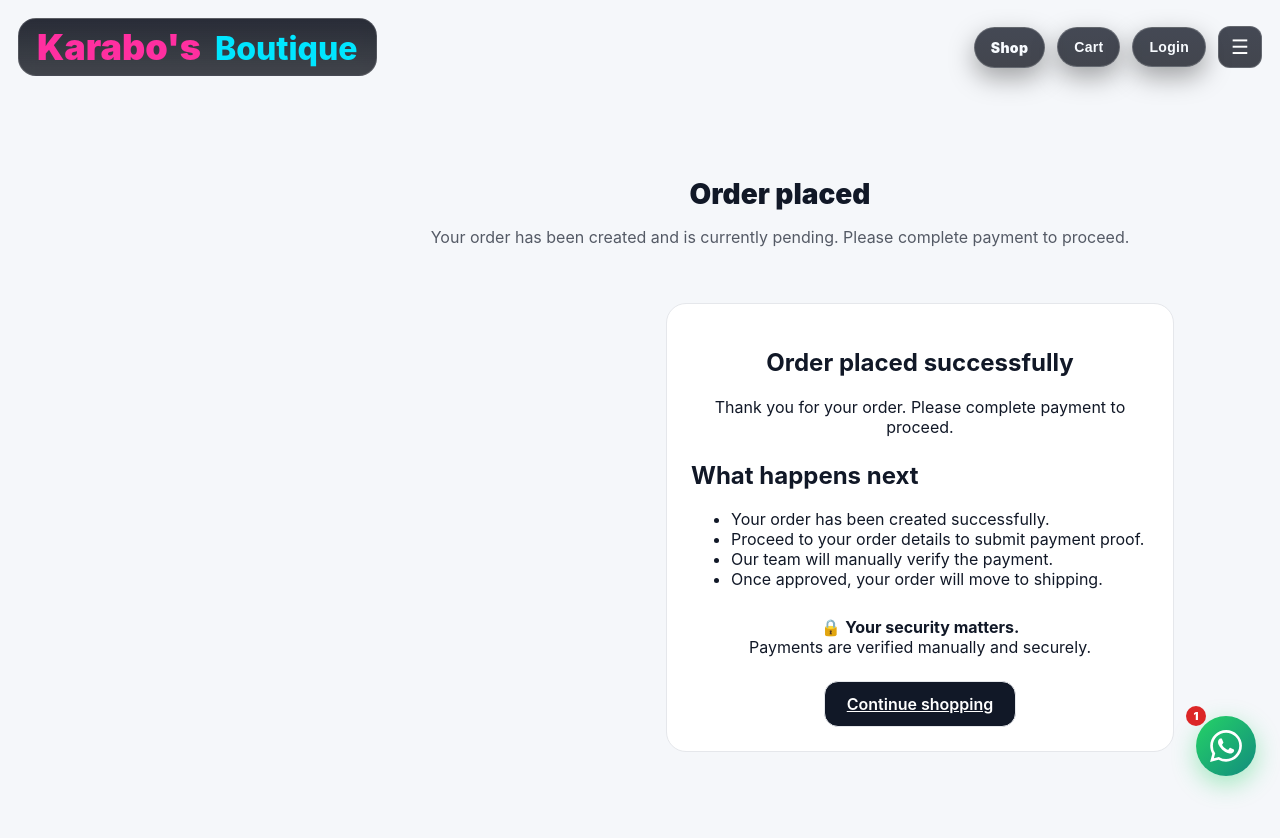
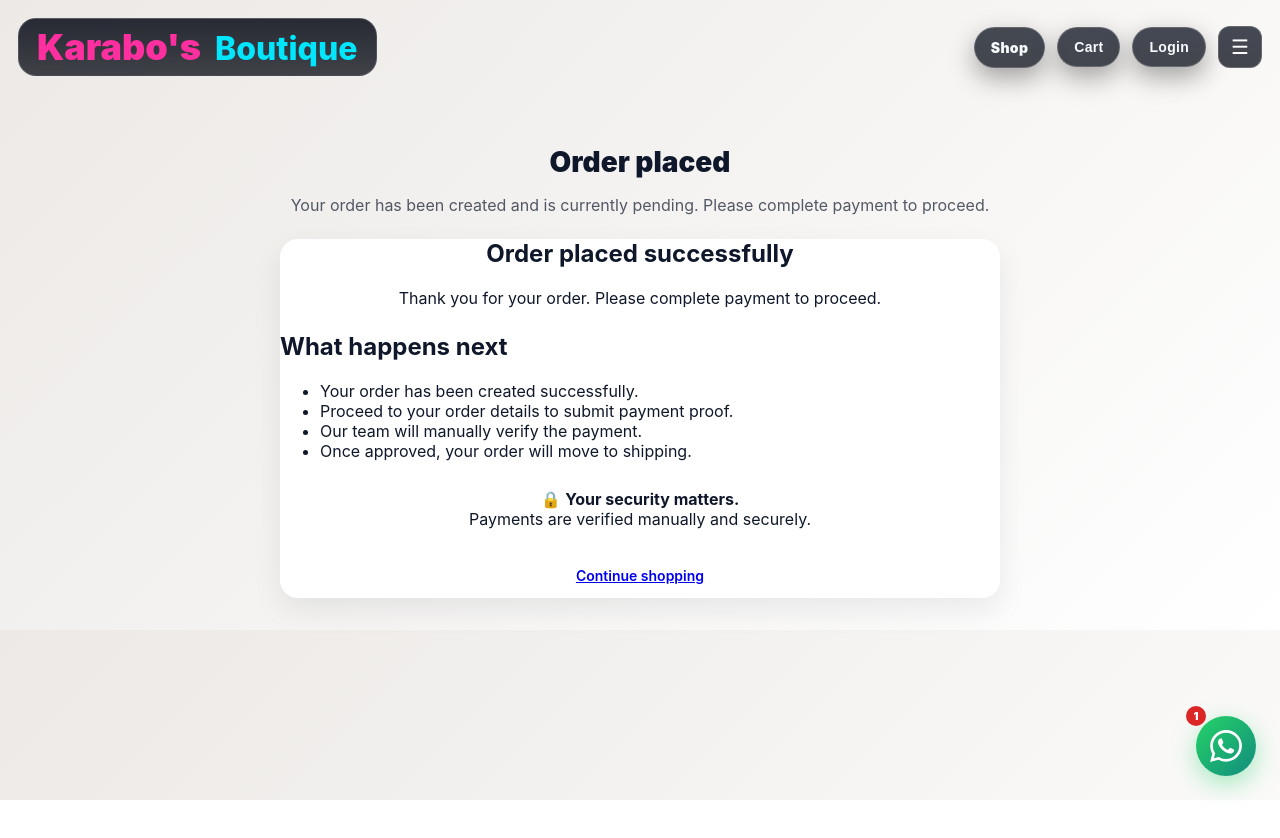
Before and after one commit to yvesf022/kkkkkk, a Next.js app: page /order-success in a window 1280 px wide. Shown: the top 838 px of the page. After the commit the page ends 800 px from the top, so only its background shows below. Built offline with nearby package versions, Linux system fonts and the light colour scheme; no server answers.

Commit message:
Fix: Critical backend bugs - added role column, fixed token handling, corrected route prefixes

```diff
--- a/styles/globals.css
+++ b/styles/globals.css
@@ -1,6 +1,6 @@
-/* ===============================
+/* =========================================
    RESET
-=============================== */
+========================================= */
 
 *,
 *::before,
@@ -12,238 +12,168 @@ html,
 body {
   margin: 0;
   padding: 0;
-  font-family:
-    -apple-system,
-    BlinkMacSystemFont,
-    "Inter",
-    "Segoe UI",
-    Roboto,
-    sans-serif;
-
-  background: #f5f7fa;
-  color: #111827;
+  font-family: Inter, system-ui, -apple-system, sans-serif;
+  background: linear-gradient(135deg, #ECE9E6, #FFFFFF);
+  color: #0F172A;
 }
 
-/* ===============================
-   DESIGN SYSTEM (2026 CALM)
-=============================== */
+/* =========================================
+   DESIGN TOKENS
+========================================= */
 
 :root {
-  --headerH: 84px;
-  --sidebarW: 280px;
+  --radius: 18px;
+  --shadow-soft: 0 12px 30px rgba(15, 23, 42, 0.08);
+  --shadow-hover: 0 20px 50px rgba(15, 23, 42, 0.12);
 
-  --bg: #f5f7fa;
-  --card: #ffffff;
-  --muted: #6b7280;
-  --border: #e5e7eb;
-  --primary: #111827;
-  --accent: #2563eb;
+  --navy: #0F2027;
+  --gold: #FFD700;
+  --champagne: #FFEFBA;
 
-  --radius-lg: 20px;
-  --radius-md: 14px;
-  --radius-sm: 10px;
+  --teal: #00C9A7;
+  --sky: #92FE9D;
+
+  --violet: #6A11CB;
+  --blue: #2575FC;
+
+  --coral: #FF6B6B;
+  --peach: #FFD93D;
 }
 
-/* ===============================
-   APP SHELL
-=============================== */
+/* =========================================
+   CARDS
+========================================= */
 
-.appShell {
-  display: flex;
+.card {
+  background: white;
+  border-radius: var(--radius);
+  box-shadow: var(--shadow-soft);
+  transition: all 0.25s ease;
 }
 
-/* ===============================
-   SIDEBAR
-=============================== */
+.card:hover {
+  transform: translateY(-4px);
+  box-shadow: var(--shadow-hover);
+}
 
-.sidebar {
-  position: fixed;
-  top: var(--headerH);
-  left: 0;
-  width: var(--sidebarW);
-  height: calc(100vh - var(--headerH));
+/* =========================================
+   BUTTONS
+========================================= */
+
+.btn {
+  border: none;
+  padding: 14px 28px;
+  border-radius: 999px;
+  font-weight: 600;
+  font-size: 14px;
+  cursor: pointer;
+  transition: all 0.25s ease;
+}
+
+.btn-primary {
+  background: linear-gradient(135deg, var(--violet), var(--blue));
+  color: white;
+}
+
+.btn-primary:hover {
+  transform: translateY(-3px);
+  box-shadow: 0 12px 30px rgba(106,17,203,0.3);
+}
+
+.btn-luxury {
+  background: linear-gradient(135deg, var(--navy), var(--gold));
+  color: white;
+}
+
+.btn-soft {
+  background: white;
+  border: 1px solid rgba(15,23,42,0.15);
+}
+
+/* =========================================
+   PRODUCT GRID
+========================================= */
+
+.product-grid {
+  display: grid;
+  gap: 28px;
+  grid-template-columns: repeat(auto-fill, minmax(260px, 1fr));
+}
+
+/* =========================================
+   HERO SECTION
+========================================= */
+
+.hero {
+  background: linear-gradient(135deg, #0F2027, #203A43, #2C5364);
+  color: white;
+  padding: 80px 60px;
+  border-radius: 28px;
+  margin-bottom: 60px;
+  box-shadow: 0 30px 80px rgba(0,0,0,0.2);
+}
+
+.hero h1 {
+  font-size: 52px;
+  font-weight: 800;
+  margin-bottom: 16px;
+}
+
+.hero p {
+  font-size: 18px;
+  opacity: 0.85;
+  max-width: 600px;
+}
+
+/* =========================================
+   PRODUCT CARD
+========================================= */
+
+.product-card {
+  border-radius: 22px;
+  overflow: hidden;
+  background: white;
+  box-shadow: var(--shadow-soft);
+  transition: all 0.25s ease;
+}
+
+.product-card:hover {
+  transform: translateY(-6px);
+  box-shadow: var(--shadow-hover);
+}
+
+.product-image {
+  height: 280px;
+  background-size: cover;
+  background-position: center;
+}
+
+.product-body {
   padding: 20px;
 }
 
-.sidebarCard {
-  height: 100%;
-  background: var(--card);
-  border-radius: var(--radius-lg);
-  border: 1px solid var(--border);
-  padding: 20px;
-  display: flex;
-  flex-direction: column;
+.product-title {
+  font-weight: 600;
+  font-size: 16px;
+  margin-bottom: 10px;
 }
 
-.sidebarItem {
-  padding: 12px 16px;
-  border-radius: var(--radius-md);
-  text-decoration: none;
-  color: var(--primary);
-  font-weight: 500;
-  transition: all 0.2s ease;
+.product-price {
+  font-weight: 800;
+  font-size: 18px;
+  color: #0F2027;
 }
 
-.sidebarItem:hover {
-  background: #f1f5f9;
-}
+/* =========================================
+   RESPONSIVE
+========================================= */
 
-/* ===============================
-   MAIN CONTENT
-=============================== */
-
-.pageContentWrap {
-  padding-top: 32px;
-  padding-left: calc(var(--sidebarW) + 40px);
-  padding-right: 40px;
-  width: 100%;
-  max-width: 1440px;
-  min-height: calc(100vh - var(--headerH));
-}
-
-/* ===============================
-   CARD SYSTEM
-=============================== */
-
-.card {
-  background: var(--card);
-  border: 1px solid var(--border);
-  border-radius: var(--radius-lg);
-  padding: 24px;
-  transition: all 0.25s ease;
-}
-
-.cardHover:hover {
-  transform: translateY(-4px);
-  box-shadow: 0 20px 50px rgba(17, 24, 39, 0.08);
-}
-
-/* ===============================
-   PRODUCT GRID (IMPORTANT)
-=============================== */
-
-.productGrid {
-  display: grid;
-  grid-template-columns: repeat(auto-fill, minmax(240px, 1fr));
-  gap: 28px;
-}
-
-/* ===============================
-   PRODUCT CARD
-=============================== */
-
-.productCard {
-  background: var(--card);
-  border: 1px solid var(--border);
-  border-radius: var(--radius-lg);
-  overflow: hidden;
-  transition: all 0.3s ease;
-}
-
-.productCard:hover {
-  transform: translateY(-6px);
-  box-shadow: 0 25px 60px rgba(17, 24, 39, 0.12);
-}
-
-.productImageWrap {
-  aspect-ratio: 1 / 1;
-  background: #f3f4f6;
-  overflow: hidden;
-}
-
-.productImageWrap img {
-  width: 100%;
-  height: 100%;
-  object-fit: cover;
-  transition: transform 0.5s ease;
-}
-
-.productCard:hover img {
-  transform: scale(1.05);
-}
-
-.productContent {
-  padding: 18px;
-  display: grid;
-  gap: 8px;
-}
-
-.productTitle {
-  font-weight: 600;
-  font-size: 15px;
-  line-height: 1.4;
-}
-
-.productPrice {
-  font-weight: 700;
-  font-size: 16px;
-}
-
-.productMuted {
-  font-size: 13px;
-  color: var(--muted);
-}
-
-/* ===============================
-   BUTTON SYSTEM (REFINED)
-=============================== */
-
-.btn {
-  padding: 12px 22px;
-  border-radius: var(--radius-md);
-  border: 1px solid var(--border);
-  background: var(--primary);
-  color: white;
-  font-weight: 600;
-  cursor: pointer;
-  transition: all 0.2s ease;
-}
-
-.btn:hover {
-  opacity: 0.9;
-}
-
-.btnOutline {
-  background: white;
-  color: var(--primary);
-}
-
-.btnOutline:hover {
-  background: #f3f4f6;
-}
-
-/* ===============================
-   INPUTS
-=============================== */
-
-input,
-select,
-textarea {
-  width: 100%;
-  padding: 12px 14px;
-  border-radius: var(--radius-sm);
-  border: 1px solid var(--border);
-  font-size: 14px;
-  transition: border 0.2s ease;
-}
-
-input:focus,
-select:focus,
-textarea:focus {
-  outline: none;
-  border-color: var(--accent);
-}
-
-/* ===============================
-   MOBILE
-=============================== */
-
-@media (max-width: 980px) {
-  .sidebar {
-    display: none;
+@media (max-width: 768px) {
+  .hero {
+    padding: 60px 30px;
   }
 
-  .pageContentWrap {
-    padding: 20px;
+  .hero h1 {
+    font-size: 36px;
   }
 }
```
